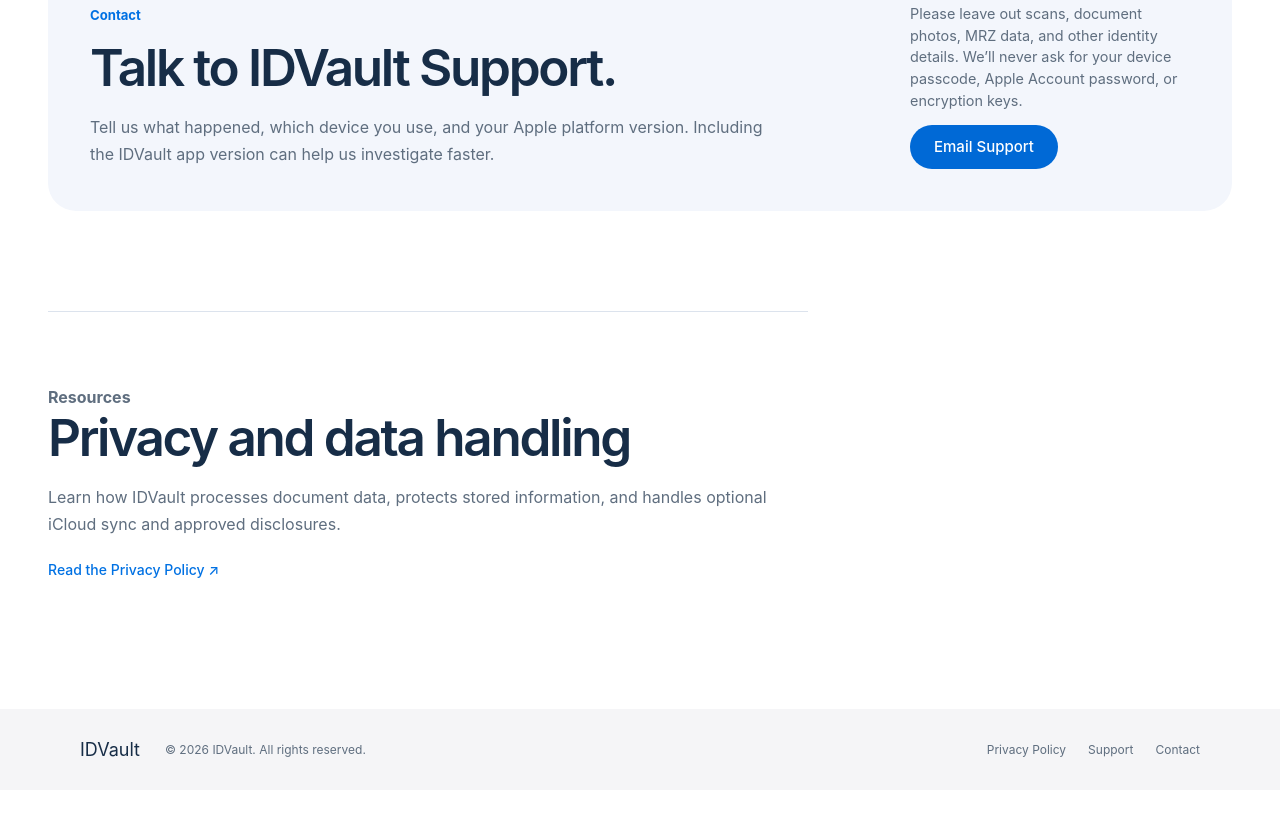
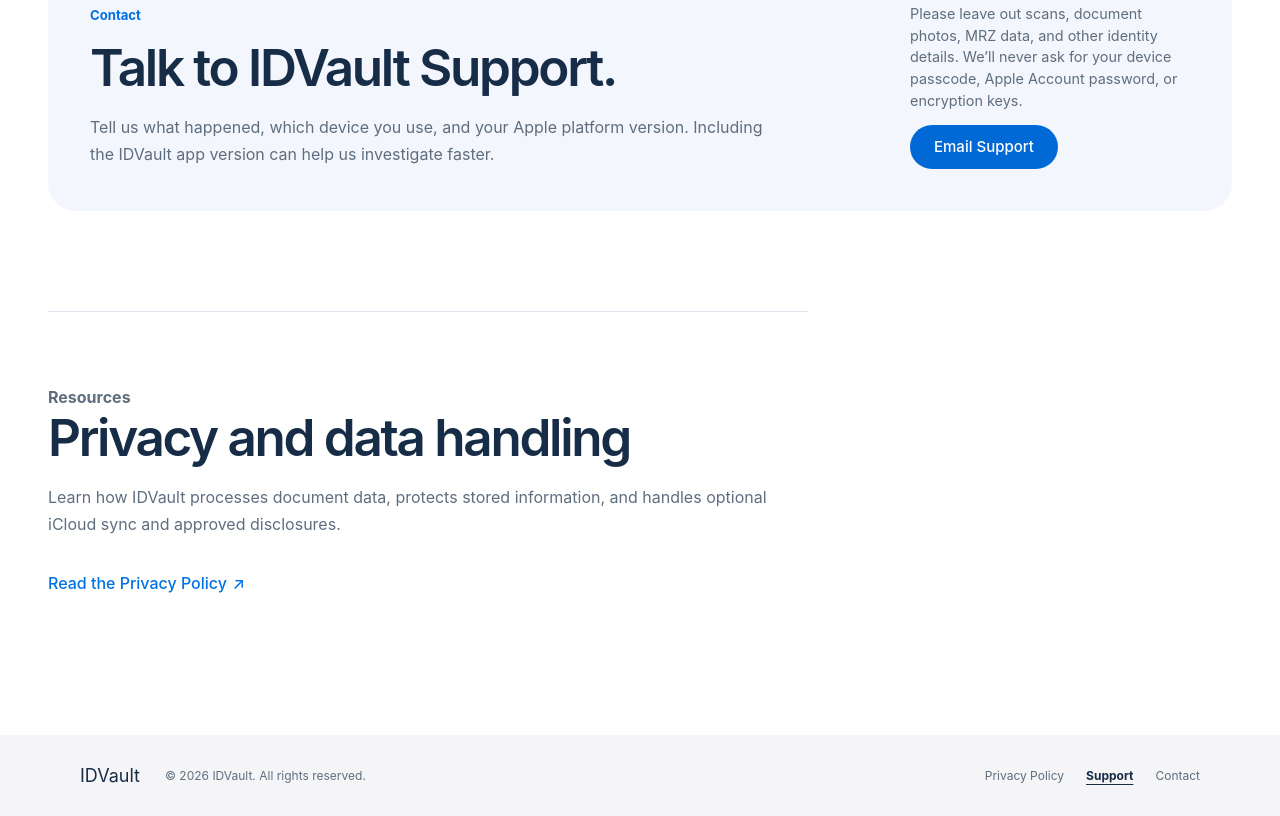
Before and after one commit to romanmazeev/idvault-app, a plain HTML site: page dist/support/index.html in a window 1280 px wide. Shown: the part 888-1704 px from the top of the page. Before the commit the page ends 1678 px from the top, so only its background shows below. Drawn offline with Linux system fonts and the light colour scheme.

Commit message:
Unify website link states

```diff
--- a/dist/apple.css
+++ b/dist/apple.css
@@ -82,10 +82,8 @@ h2 { font-size: clamp(38px, 4.1vw, 58px); line-height: 1.08; }
 .privacy-facts article + article { border-left: 1px solid #424245; padding-left: 35px; }
 .privacy-facts h3 { font-size: 21px; letter-spacing: -.025em; line-height: 1.25; margin-bottom: 12px; }
 .privacy-facts p { font-size: 15px; color: #a1a1a6; }
-.text-link { display: inline-flex; gap: 5px; align-items: center; color: var(--accent); font-size: 17px; }
 .text-link svg { width: 17px; height: 17px; }
-.privacy .text-link { color: #2997ff; min-height: 44px; }
-.text-link:hover { text-decoration: underline; }
+.privacy .text-link { --site-blue: #2997ff; }
 .closing { padding: 90px 20px; text-align: center; }
 .closing img { margin: 0 auto 25px; }
 .closing h2 { font-size: 56px; }
--- a/dist/common.css
+++ b/dist/common.css
@@ -57,12 +57,15 @@
 }
 .header-inner nav a { padding: 16px 0; }
 .mobile-menu { display: none; }
-.header-inner nav a:hover,
-.header-inner nav a[aria-current="page"] { color: var(--site-ink); }
-.header-inner nav a[aria-current="page"] {
+/* Use the same link states in the header, footer, and page navigation. */
+:is(.header-inner nav a, .site-footer a, .policy-nav a)[aria-current] {
+  color: var(--site-ink);
   font-weight: 650;
+}
+a[href]:not(.button, .app-store-badge, .skip-link):hover,
+:is(.header-inner nav a, .site-footer a, .policy-nav a)[aria-current] {
   text-decoration: underline;
-  text-underline-offset: .35em;
+  text-underline-offset: .3em;
 }
 
 .button {
@@ -83,7 +86,7 @@
   transition: background .2s;
 }
 .button:hover { color: #fff; background: var(--site-blue-hover); }
-.app-store-link {
+.text-link, .app-store-link {
   display: inline-flex;
   align-items: center;
   justify-content: center;
@@ -91,7 +94,7 @@
   color: var(--site-blue);
   font-weight: 500;
 }
-.app-store-link:hover { text-decoration: underline; }
+.text-link { gap: .35em; }
 .header-inner .app-store-link {
   padding-inline: 8px;
   font-size: 13px;
@@ -117,7 +120,6 @@
 .footer-inner .brand { color: var(--site-ink); font-size: 18px; }
 .footer-inner > p { margin: 0; line-height: 1.5; }
 .footer-inner > div { margin-left: auto; display: flex; gap: 22px; }
-.site-footer a:hover { color: var(--site-blue); }
 
 @media (max-width: 760px) {
   .header-inner, .footer-inner { width: calc(100% - 40px); }
--- a/dist/styles.css
+++ b/dist/styles.css
@@ -72,18 +72,6 @@ svg {
   stroke-linecap:round;
   stroke-linejoin:round;
   flex-shrink:0
-}
-.text-link {
-  display:inline-flex;
-  align-items:center;
-  gap:9px;
-  font-size:14px;
-  font-weight:550;
-  color:var(--blue)
-}
-.text-link:hover {
-  text-decoration:underline;
-  text-underline-offset:5px
 }
 .hero {
   min-height:760px;
@@ -451,17 +439,8 @@ h3 {
 }
 .policy-nav a {
   padding: .5rem .75rem;
-  border-inline-start: 2px solid transparent;
   color: var(--secondary);
   font-size: .84rem;
-}
-.policy-nav a:hover,
-.policy-nav a[aria-current="location"] {
-  color: var(--blue);
-}
-.policy-nav a[aria-current="location"] {
-  border-inline-start-color: currentColor;
-  font-weight: 650;
 }
 .policy-nav a:focus-visible {
   outline-offset: -3px;
@@ -520,12 +499,7 @@ h3 {
   display: block;
   margin-bottom: 1rem;
 }
-.policy-contact > a {
-  margin-top: 1.2rem;
-  display: inline-block;
-  color: var(--blue);
-  font-weight: 600;
-}
+.policy-contact .text-link { margin-top: 1.2rem; }
 /* Support */
 .support-main {
   width: var(--page);
@@ -623,10 +597,7 @@ h3 {
   padding-top: 52px;
   border-top: 1px solid var(--line);
 }
-.support-links .text-link {
-  margin-top: 1.5rem;
-  display: inline-block;
-}
+.support-links .text-link { margin-top: 1.5rem; }
 @media(min-width:1500px) {
   .hero {
     min-height:810px
--- a/site/shared/site.css
+++ b/site/shared/site.css
@@ -57,12 +57,15 @@
 }
 .header-inner nav a { padding: 16px 0; }
 .mobile-menu { display: none; }
-.header-inner nav a:hover,
-.header-inner nav a[aria-current="page"] { color: var(--site-ink); }
-.header-inner nav a[aria-current="page"] {
+/* Use the same link states in the header, footer, and page navigation. */
+:is(.header-inner nav a, .site-footer a, .policy-nav a)[aria-current] {
+  color: var(--site-ink);
   font-weight: 650;
+}
+a[href]:not(.button, .app-store-badge, .skip-link):hover,
+:is(.header-inner nav a, .site-footer a, .policy-nav a)[aria-current] {
   text-decoration: underline;
-  text-underline-offset: .35em;
+  text-underline-offset: .3em;
 }
 
 .button {
@@ -83,7 +86,7 @@
   transition: background .2s;
 }
 .button:hover { color: #fff; background: var(--site-blue-hover); }
-.app-store-link {
+.text-link, .app-store-link {
   display: inline-flex;
   align-items: center;
   justify-content: center;
@@ -91,7 +94,7 @@
   color: var(--site-blue);
   font-weight: 500;
 }
-.app-store-link:hover { text-decoration: underline; }
+.text-link { gap: .35em; }
 .header-inner .app-store-link {
   padding-inline: 8px;
   font-size: 13px;
@@ -117,7 +120,6 @@
 .footer-inner .brand { color: var(--site-ink); font-size: 18px; }
 .footer-inner > p { margin: 0; line-height: 1.5; }
 .footer-inner > div { margin-left: auto; display: flex; gap: 22px; }
-.site-footer a:hover { color: var(--site-blue); }
 
 @media (max-width: 760px) {
   .header-inner, .footer-inner { width: calc(100% - 40px); }
```
Also changed, not shown: dist/privacy-policy/index.html (+1 -1 lines).
